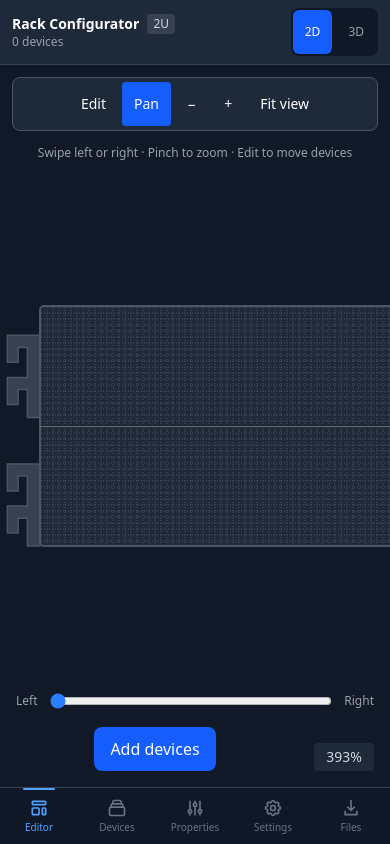
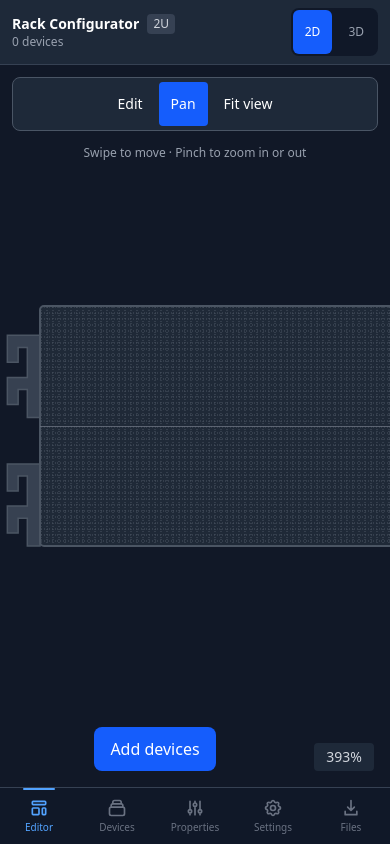
Before and after one commit to ahzs645/rack-configurator, a React (Vite) app: page / in a window 390 px wide. Built offline with nearby package versions, Linux system fonts and the light colour scheme.

Commit message:
Simplify mobile navigation to swipe and pinch gestures

```diff
--- a/src/components/MainViewer3D.tsx
+++ b/src/components/MainViewer3D.tsx
@@ -218,8 +218,10 @@ export function MainViewer3D() {
           <button aria-pressed={dragMode === 'pan'} onClick={() => setDragMode('pan')} title="Drag to move the view"
             className={`px-3 py-2 rounded ${dragMode === 'pan' ? 'bg-blue-600' : 'hover:bg-gray-700'}`}>Pan</button>
           <span className="border-l border-gray-600 mx-1" />
-          <button aria-label="Zoom in" title="Zoom in" onClick={() => zoomView(0.8)} className="px-3 py-2 rounded hover:bg-gray-700">+</button>
-          <button aria-label="Zoom out" title="Zoom out" onClick={() => zoomView(1.25)} className="px-3 py-2 rounded hover:bg-gray-700">−</button>
+          {!isMobile && <>
+            <button aria-label="Zoom in" title="Zoom in" onClick={() => zoomView(0.8)} className="px-3 py-2 rounded hover:bg-gray-700">+</button>
+            <button aria-label="Zoom out" title="Zoom out" onClick={() => zoomView(1.25)} className="px-3 py-2 rounded hover:bg-gray-700">−</button>
+          </>}
           <button onClick={fitView} title="Recenter and fit the entire rack" className="px-3 py-2 rounded hover:bg-gray-700">Fit view</button>
         </div>
         <p className="text-xs text-gray-300 bg-gray-900/80 rounded px-2 py-1">{isMobile ? 'One finger to ' + dragMode + ' · Two fingers to pan / pinch to zoom' : (dragMode === 'rotate' ? 'Drag to rotate' : 'Drag to pan') + ' · Shift/right-drag to pan · Scroll to zoom toward cursor'}</p>
--- a/src/components/MobileAidePanel.tsx
+++ b/src/components/MobileAidePanel.tsx
@@ -86,7 +86,7 @@ export function MobileAidePanel() {
           <ul className="list-disc list-inside space-y-1">
             <li>Drag devices to reposition them on the rack panel</li>
             <li>Select a device by tapping it</li>
-            <li>Shallow racks open enlarged: swipe horizontally in Pan mode, or use the position slider. Fit view shows the whole rack; Detail view enlarges it again.</li>
+            <li>Shallow racks open enlarged: swipe horizontally in Pan mode and pinch directly on the rack to zoom in or out. Fit view shows the whole rack; Detail view enlarges it again.</li>
             <li>Grid snapping helps with precise alignment</li>
           </ul>
           <p className="mt-3"><strong className="text-white">3D Preview</strong></p>
--- a/src/components/RackConfigurator.tsx
+++ b/src/components/RackConfigurator.tsx
@@ -340,17 +340,6 @@ export function RackConfigurator({ touchControls = false, onAddDevice, onEditDev
     setZoom(mobileView.zoom);
     setPan(mobileView.panX, mobileView.panY);
   }, [touchControls, mobileView, svgSize.width, svgSize.height, config.rackU, config.panelWidth, setZoom, setPan]);
-
-  const changeZoom = (nextZoom: number) => {
-    automaticMobileView.current = false;
-    setZoom(nextZoom);
-    if (touchControls) {
-      const next = useRackStore.getState();
-      const limits = getMobilePanLimits(svgSize.width, svgSize.height, config.rackU, config.panelWidth, next.zoom);
-      setPan(Math.max(-limits.maxPanX, Math.min(limits.maxPanX, next.panX)),
-        Math.max(-limits.maxPanY, Math.min(limits.maxPanY, next.panY)));
-    }
-  };
 
   // View configuration for coordinate transforms
   const view: ViewConfig = useMemo(() => ({
@@ -863,8 +852,6 @@ export function RackConfigurator({ touchControls = false, onAddDevice, onEditDev
         <div role="toolbar" aria-label="2D view controls" className="absolute top-3 left-3 right-3 flex justify-center gap-1 bg-gray-800 border border-gray-600 rounded-lg p-1 text-white text-sm">
           <button aria-pressed={!panMode} onClick={() => setPanMode(false)} className={`px-3 rounded ${!panMode ? 'bg-blue-600' : ''}`}>Edit</button>
           <button aria-pressed={panMode} onClick={() => setPanMode(true)} className={`px-3 rounded ${panMode ? 'bg-blue-600' : ''}`}>Pan</button>
-          <button aria-label="Zoom out" onClick={() => changeZoom(zoom / 1.3)} className="px-3">−</button>
-          <button aria-label="Zoom in" onClick={() => changeZoom(zoom * 1.3)} className="px-3">+</button>
           <button onClick={() => {
             automaticMobileView.current = false;
             if (zoom <= 1.05 && mobileView.zoom > 1.15) {
@@ -873,16 +860,8 @@ export function RackConfigurator({ touchControls = false, onAddDevice, onEditDev
           }} className="px-3 whitespace-nowrap">{zoom <= 1.05 && mobileView.zoom > 1.15 ? 'Detail view' : 'Fit view'}</button>
         </div>
         <p className="absolute top-20 left-3 right-3 text-center text-xs text-gray-400 pointer-events-none">
-          {panMode ? (getPanLimits().maxPanX > 0 ? 'Swipe left or right · Pinch to zoom · Edit to move devices' : 'Pinch to zoom · Edit to move devices') : 'Tap to select · Drag to move · Use Pan to scroll'}
+          {panMode ? (getPanLimits().maxPanX > 0 ? 'Swipe to move · Pinch to zoom in or out' : 'Pinch to zoom in or out') : 'Tap to select · Drag to move · Use Pan to scroll'}
         </p>
-        {getPanLimits().maxPanX > 0 && <div className="absolute bottom-16 left-4 right-4 flex items-center gap-3 text-xs text-gray-400">
-          <span>Left</span>
-          <input type="range" aria-label="Horizontal rack position" min={-getPanLimits().maxPanX} max={getPanLimits().maxPanX} step="any"
-            value={Math.max(-getPanLimits().maxPanX, Math.min(getPanLimits().maxPanX, -panX))}
-            onChange={e => { automaticMobileView.current = false; setPan(-Number(e.target.value), panY); }}
-            className="flex-1 min-w-0 h-11 accent-blue-500" />
-          <span>Right</span>
-        </div>}
         <div className="absolute bottom-4 left-4 right-24 text-center">
           {allDevices.length === 0 ? <div className="space-y-2">
             <button onClick={onAddDevice} className="px-4 py-2 bg-blue-600 text-white rounded-lg">Add devices</button>
```
